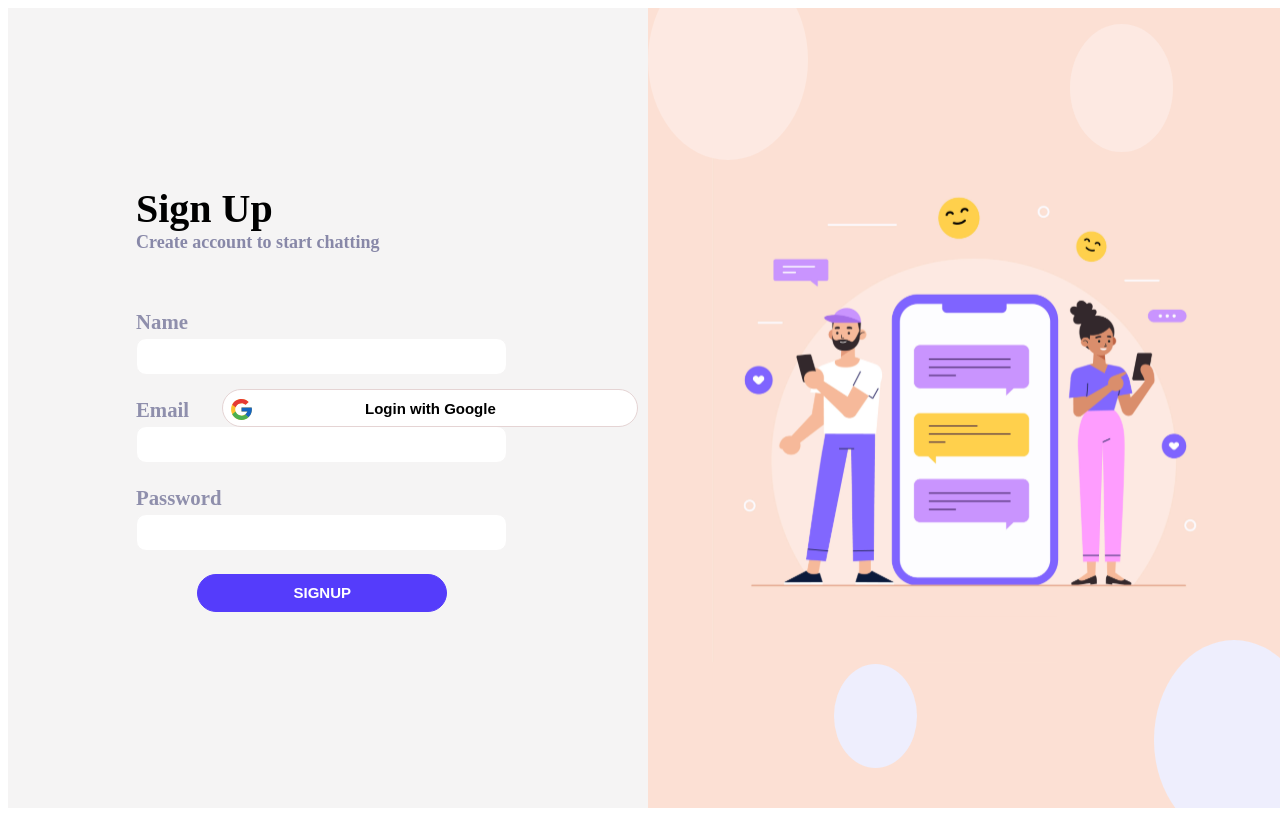
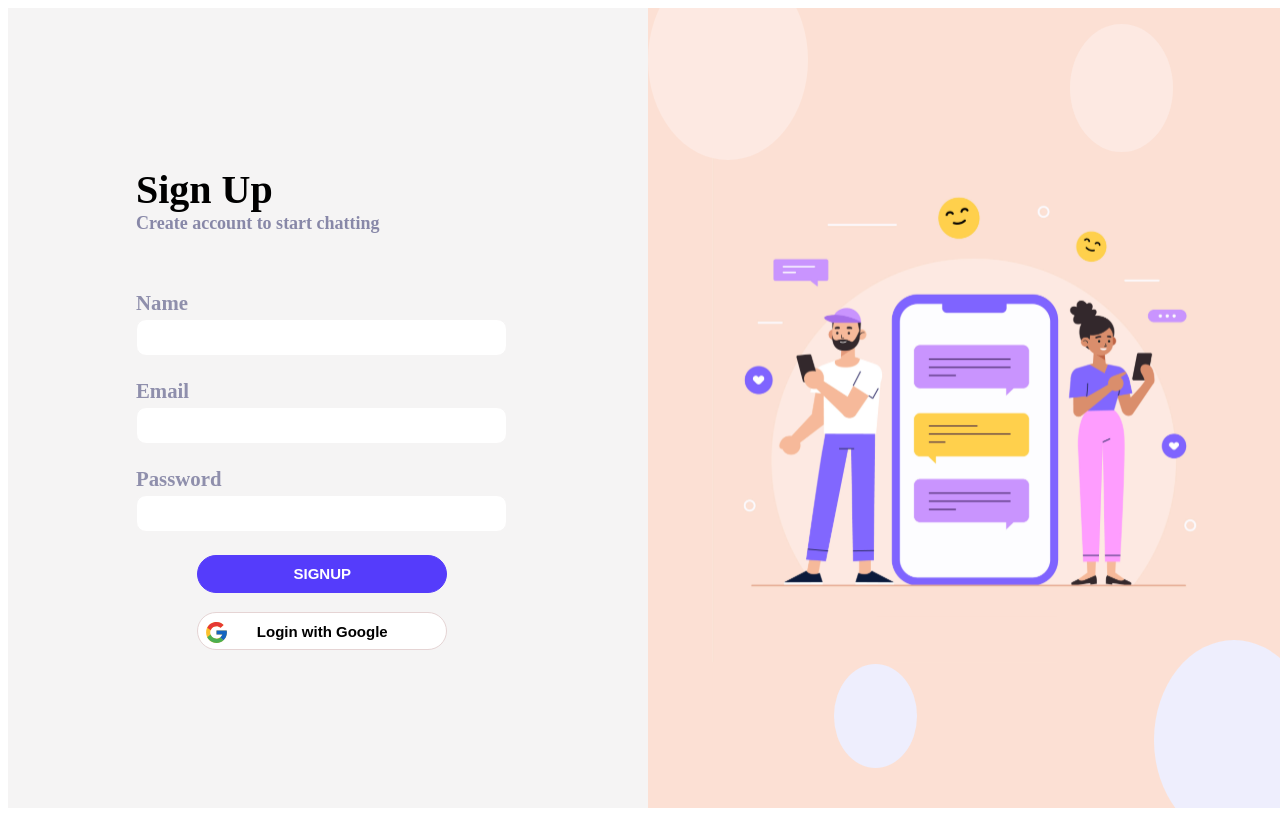
Before and after one commit to debankanmitra/Micro-services_Chat-application, a React (Vite) app in the folder chatApp/: page / in a window 1280 px wide. Built offline with nearby package versions, Linux system fonts and the light colour scheme.

Commit message:
redirection

```diff
--- a/chatApp/src/login_registration/Form.jsx
+++ b/chatApp/src/login_registration/Form.jsx
@@ -40,8 +40,8 @@ let Form = () => {
                 <Formfields for="email" name='Email' type='email' hide='none' />
                 <Formfields for="password" name='Password' type='password' hide='none' />
                 <Button type="submit" className='sgnup'> SIGNUP </Button>
+                <Googlelogin />
             </FRorm>
-                <Googlelogin />
 
         </>
         // </Div>
--- a/chatApp/src/login_registration/Googlelogin.jsx
+++ b/chatApp/src/login_registration/Googlelogin.jsx
@@ -3,7 +3,7 @@ import styled from 'styled-components'
 import { signInWithGoogle } from './auth';
 
 
-const Button = styled.button `
+const Button = styled.button`
 position: relative;
 left: 16%;
 width: 65%;
@@ -17,7 +17,7 @@ border: 1px solid #E5D4D4;
 display: inline-block;
 `;
 
-const Image = styled.img `   //TODO: Need to make this part responsive
+const Image = styled.img`   //TODO: Need to make this part responsive
 position:absolute;
 width: 25px;
 height: 25px;
@@ -25,10 +25,13 @@ display: flex;
 margin-top: -3px;
 `
 function Googlelogin() {
-
+    const handleClick = (e) => {
+        e.preventDefault() // prevent form-submission , redirection and reload , this event prevent the default behavior of an event from occurring
+        signInWithGoogle() // initiate Firebase authentication
+    }
     return (
-        <Button type="submit" className='sgnup' onClick={signInWithGoogle}>
-            <Image src='google.svg'/>
+        <Button type="submit" className='sgnup' onClick={handleClick}>
+            <Image src='google.svg' />
             Login with Google
         </Button>
     )
```
